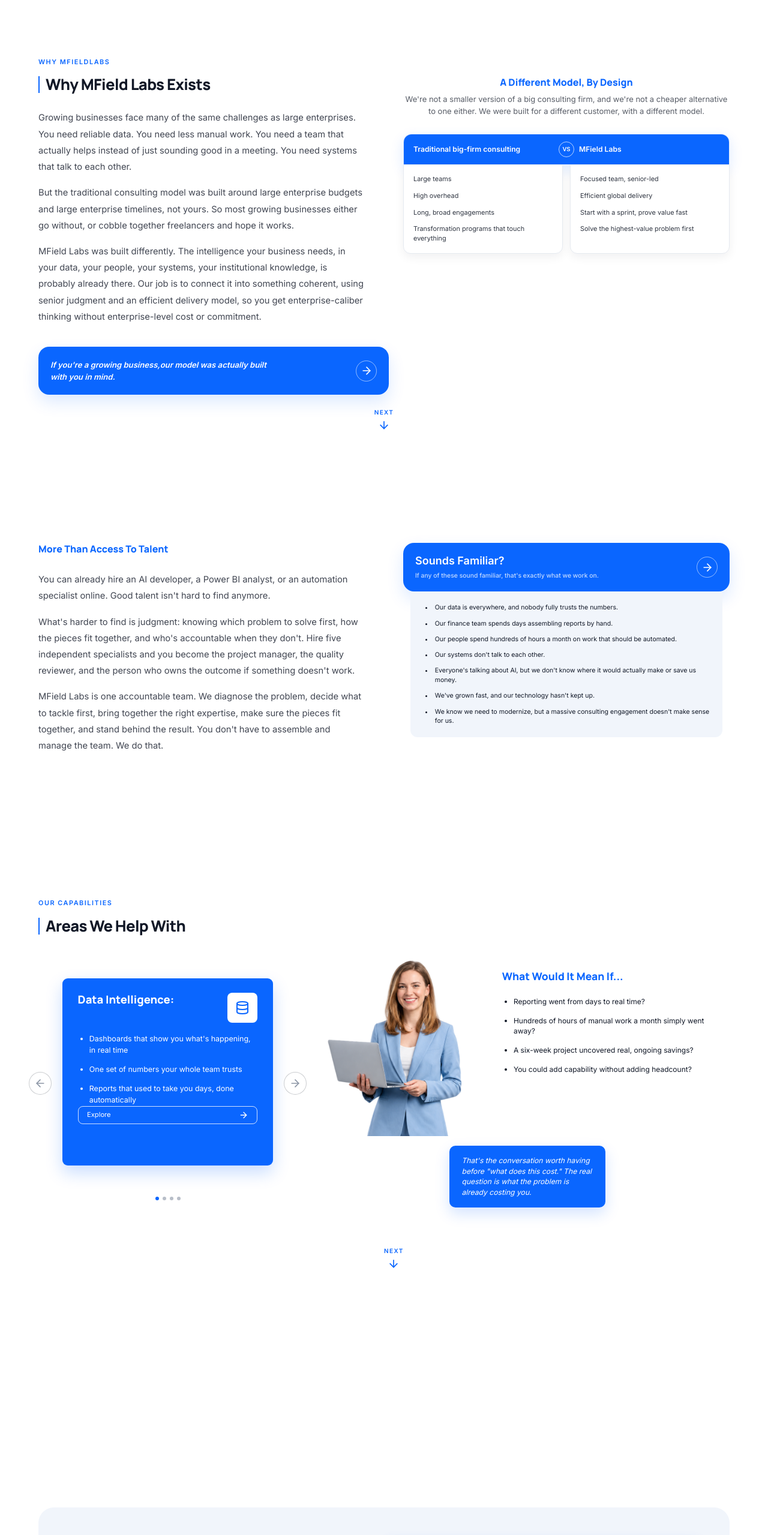
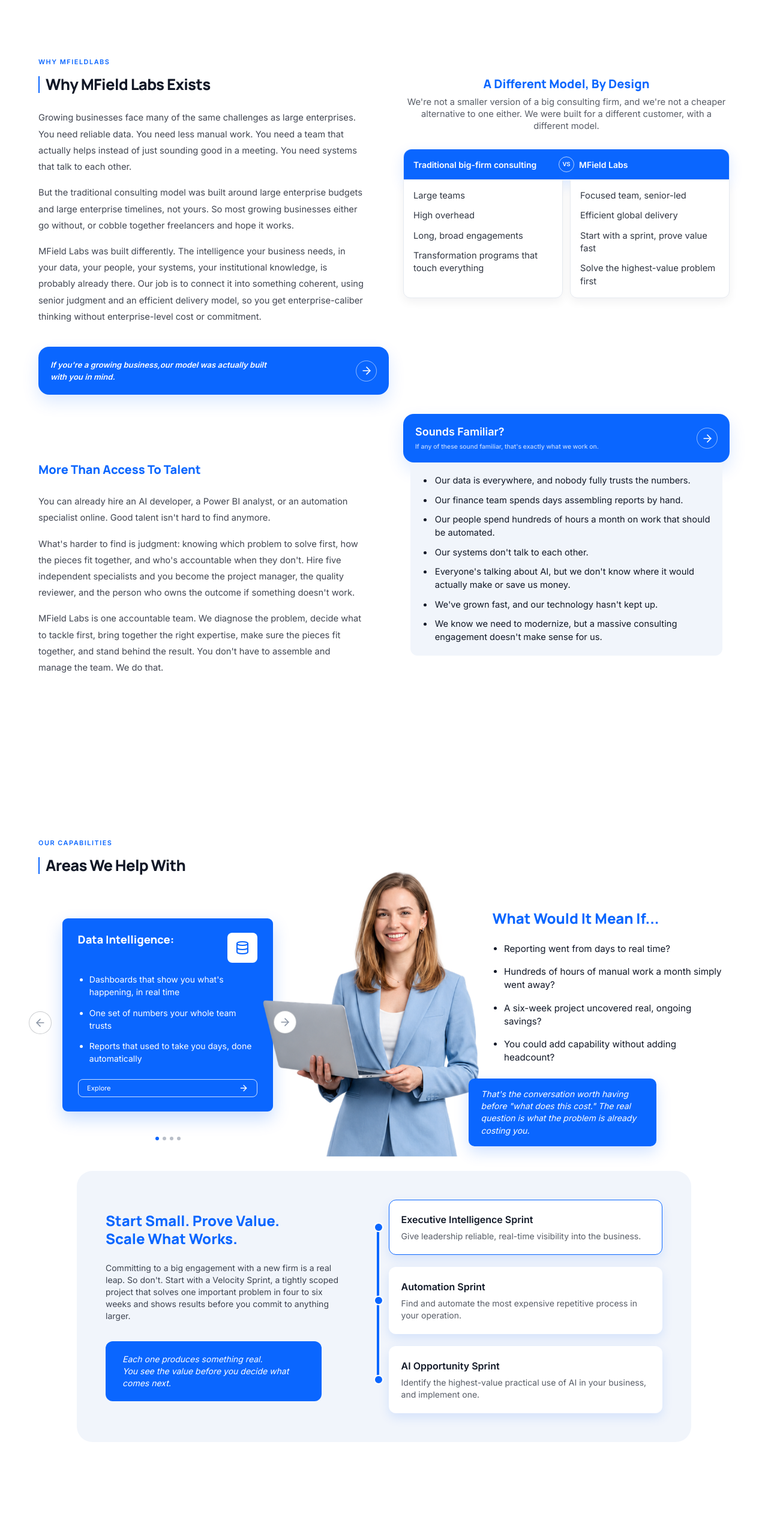
Before and after one commit to zenvioralabs/mfieldlabs, a Next.js app: page / in a window 1280 px wide. Shown: the part 940-3499 px from the top of the page at 60% size. Built offline with nearby package versions, Linux system fonts and the light colour scheme.

Commit message:
font size change

```diff
--- a/app/globals.css
+++ b/app/globals.css
@@ -51,6 +51,34 @@
 @media(max-width:700px){.capability-stage{grid-template-columns:1fr}.capability-image-wrap{order:2;height:350px;top:0}.capability-card-column{order:1;top:0}.capability-outcomes{order:3;grid-column:auto;margin:0}.comparison-head{font-size:.68rem}.work-list>button{grid-template-columns:30px 1fr}.work-body{grid-column:2}.familiar-box{margin:0}.hero-note{display:none}}
 .capability-next-link{z-index:2}
 @media(max-width:700px){.capability-next-link{position:relative;bottom:auto;left:auto;transform:none;margin:2rem auto 0}}
+@media(min-width:701px){.capability-next-over-image{display:grid}}
+@media(max-width:700px){.capability-next-over-image{display:grid;top:140px;right:0;left:auto;z-index:5}}
 .capability-carousel-card{min-height:312px;height:auto}
 .capability-next-arrow{width:64px;height:64px;object-fit:contain}
 .touch-box{align-self:center;justify-self:center}
+
+.capability-carousel-card .capability-explore{margin-top:1.5rem}
+.capability-carousel-card .capability-points li{font-size:14px}
+.comparison-head,.comparison-card p{font-size:14px}
+.differentiator-box{font-size:14px}
+.work-body{font-size:12px}
+.how-work-box h2{font-size:16px}
+.how-work-box .work-body{font-size:14px}
+.differentiator-box.touch-box{width:100%;min-height:80px;padding:1.2rem;justify-self:stretch;align-self:stretch}
+
+@media(min-width:1024px){
+  .capability-stage{position:sticky;top:7rem;z-index:2}
+}
+
+
+
+
+@media(min-width:1024px){
+  .capability-image-wrap{transform:translateX(-28px) scale(1.62);z-index:3}
+  .capability-card-column{z-index:1}
+  .capability-next-over-image{top:34%;right:auto;left:34%;z-index:5}
+  .capability-outcomes{position:relative;z-index:4;margin-left:-40px}
+  .capability-outcomes h3{font-size:1.5rem}
+  .capability-outcomes li{font-size:.95rem;line-height:1.45}
+  .capability-outcomes .capability-quote{position:relative;z-index:5;left:-40px;width:80%;margin-top:1.5rem;font-size:14px}
+}
--- a/app/page.tsx
+++ b/app/page.tsx
@@ -2,7 +2,6 @@
 import Hero from "@/components/sections/Hero";
 import About from "@/components/sections/About";
 import Capabilities from "@/components/sections/Capabilities";
-import EngagementModels from "@/components/sections/EngagementModels";
 import CaseStudies from "@/components/sections/CaseStudies";
 import DeliveryModel from "@/components/sections/DeliveryModel";
 import Differentiators from "@/components/sections/Differentiators";
@@ -18,7 +17,6 @@
         <Hero />
         <About />
         <Capabilities />
-        <EngagementModels />
         <CaseStudies />
         <DeliveryModel />
         <Differentiators />
--- a/components/sections/About.tsx
+++ b/components/sections/About.tsx
@@ -2,7 +2,6 @@
 
 import * as React from "react";
 import { ArrowRight } from "lucide-react";
-import { motion, useReducedMotion } from "framer-motion";
 
 const bullets = [
   "Our data is everywhere, and nobody fully trusts the numbers.",
@@ -15,7 +14,6 @@
 ];
 
 export default function About() {
-  const reduced = useReducedMotion();
   return (
     <section id="about" className="bg-white px-5 py-20 sm:px-8 md:px-12 lg:px-16 lg:py-28">
       <div className="mx-auto max-w-[1160px]">
@@ -35,8 +33,8 @@
           </div>
 
           <div className="pt-2 lg:pt-8">
-            <h3 className="blue-subheading text-center text-[13px]">A Different Model, By Design</h3>
-            <p className="mt-2 text-center text-[13px] leading-5 text-ink/70">We're not a smaller version of a big consulting firm, and we're not a cheaper alternative to one either. We were built for a different customer, with a different model.</p>
+            <h3 className="blue-subheading text-center !text-[20px]">A Different Model, By Design</h3>
+            <p className="mt-2 text-center text-[.92rem] leading-5 text-ink/70">We're not a smaller version of a big consulting firm, and we're not a cheaper alternative to one either. We were built for a different customer, with a different model.</p>
 
             <div className="comparison mt-7">
               <div className="comparison-head">
@@ -47,25 +45,18 @@
             </div>
             <div className="comparison-cards">
               <div className="comparison-card">
-                <p>Large teams</p><p>High overhead</p><p>Long, broad engagements</p><p>Transformation programs that touch everything</p>
+                <p className="!text-[.92rem]">Large teams</p><p className="!text-[.92rem]">High overhead</p><p className="!text-[.92rem]">Long, broad engagements</p><p className="!text-[.92rem]">Transformation programs that touch everything</p>
               </div>
               <div className="comparison-card">
-                <p>Focused team, senior-led</p><p>Efficient global delivery</p><p>Start with a sprint, prove value fast</p><p>Solve the highest-value problem first</p>
+                <p className="!text-[.92rem]">Focused team, senior-led</p><p className="!text-[.92rem]">Efficient global delivery</p><p className="!text-[.92rem]">Start with a sprint, prove value fast</p><p className="!text-[.92rem]">Solve the highest-value problem first</p>
               </div>
             </div>
           </div>
         </div>
 
-        <div className="flex justify-center py-12">
-          <motion.a href="#more-than-access" aria-label="Continue to More Than Access To Talent" animate={reduced ? undefined : { y: [0, 8, 0] }} transition={reduced ? undefined : { duration: 1.6, repeat: Infinity, ease: "easeInOut" }} className="relative -top-8 flex flex-col items-center gap-1 text-deepblue">
-            <span className="text-[10px] font-bold uppercase tracking-[.14em]">Next</span>
-            <ArrowRight className="h-5 w-5 rotate-90" />
-          </motion.a>
-        </div>
-
         <div id="more-than-access" className="scroll-mt-40 mt-28 grid items-start gap-10 lg:grid-cols-[1fr_1fr] lg:gap-16">
           <div className="max-w-[650px]">
-            <h2 className="blue-subheading mb-7">More Than Access To Talent</h2>
+            <h2 className="blue-subheading mb-7 !text-[20px]">More Than Access To Talent</h2>
             <div className="prose-mfield text-ink/80">
               <p>You can already hire an AI developer, a Power BI analyst, or an automation specialist online. Good talent isn't hard to find anymore.</p>
               <p>What's harder to find is judgment: knowing which problem to solve first, how the pieces fit together, and who's accountable when they don't. Hire five independent specialists and you become the project manager, the quality reviewer, and the person who owns the outcome if something doesn't work.</p>
@@ -74,12 +65,12 @@
           </div>
 
           <div>
-            <div className="blue-callout">
+            <div className="blue-callout relative -top-20">
               <span><strong className="text-lg">Sounds Familiar?</strong><br /><small className="text-sm">If any of these sound familiar, that's exactly what we work on.</small></span>
               <a href="#contact" aria-label="Go to contact" className="circle-arrow h-10 w-10"><ArrowRight className="h-5 w-5" /></a>
             </div>
-            <div className="familiar-box">
-              <ul>{bullets.map((bullet) => <li key={bullet}>{bullet}</li>)}</ul>
+            <div className="familiar-box relative -top-20">
+              <ul>{bullets.map((bullet) => <li className="!text-[.92rem]" key={bullet}>{bullet}</li>)}</ul>
             </div>
           </div>
         </div>
--- a/components/sections/Capabilities.tsx
+++ b/components/sections/Capabilities.tsx
@@ -6,6 +6,7 @@
 import { ArrowLeft, ArrowRight, Database, Workflow, LayoutPanelLeft, Sparkles } from "lucide-react";
 import { capabilities, type CapabilityIcon } from "@/content/capabilities";
 import CapabilityModal from "@/components/ui/CapabilityModal";
+import EngagementModels from "@/components/sections/EngagementModels";
 
 const ICONS: Record<CapabilityIcon, typeof Database> = {
   database: Database,
@@ -50,6 +51,7 @@
   };
 
   return (
+    <>
     <section id="services" className="relative bg-white px-5 py-20 pb-32 sm:px-8 md:px-12 lg:px-16 lg:py-28 lg:pb-40">
       <div className="mx-auto max-w-[1160px]">
         <div className="mb-9">
@@ -91,10 +93,6 @@
               </AnimatePresence>
             </div>
 
-            <button className="cap-arrow cap-arrow-right" onClick={() => go(1)} aria-label="Next capability">
-              <ArrowRight className="h-5 w-5" />
-            </button>
-
             <div className="capability-dots" aria-label="Capability selector">
               {capabilities.map((capability, index) => (
                 <button
@@ -118,6 +116,10 @@
             />
           </div>
 
+          <button className="cap-arrow cap-arrow-right capability-next-over-image" onClick={() => go(1)} aria-label="Next capability">
+            <ArrowRight className="h-5 w-5" />
+          </button>
+
           <div className="capability-outcomes">
             <h3>What Would It Mean If...</h3>
             <ul>
@@ -133,11 +135,6 @@
         </div>
       </div>
 
-      <motion.a href="#engagement-models" aria-label="Continue to Start Small, Prove Value, Scale What Works" animate={reduced ? undefined : { y: [0, 8, 0] }} transition={reduced ? undefined : { duration: 1.6, repeat: Infinity, ease: "easeInOut" }} className="capability-next-link absolute bottom-52 left-1/2 flex -translate-x-1/2 flex-col items-center gap-1 text-deepblue">
-        <span className="text-[10px] font-bold uppercase tracking-[.14em]">Next</span>
-        <ArrowRight className="h-5 w-5 rotate-90" />
-      </motion.a>
-
       <CapabilityModal
         open={open}
         onClose={() => setOpen(false)}
@@ -149,6 +146,8 @@
         outcomes={current.outcomes}
         image={current.image}
       />
+      <EngagementModels />
     </section>
+    </>
   );
 }
--- a/components/sections/DeliveryModel.tsx
+++ b/components/sections/DeliveryModel.tsx
@@ -1,5 +1,4 @@
 import Image from "next/image";
-import { ArrowRight } from "lucide-react";
 
 export default function DeliveryModel() {
   return (
@@ -17,10 +16,6 @@
           <Image src="/images/WHO-WE-ARE-IMAGE.png" alt="MField Labs leadership" fill sizes="50vw" className="object-contain object-center" />
         </div>
       </div>
-      <a href="#why-choose-us" aria-label="Continue to Why choose MField Labs" className="absolute bottom-12 left-1/2 flex -translate-x-1/2 animate-bounce flex-col items-center gap-1 text-deepblue">
-        <span className="text-[10px] font-bold uppercase tracking-[.14em]">Next</span>
-        <ArrowRight className="h-5 w-5 rotate-90" />
-      </a>
     </section>
   );
 }
--- a/components/sections/Differentiators.tsx
+++ b/components/sections/Differentiators.tsx
@@ -16,7 +16,7 @@
 export default function Differentiators() {
   const [active, setActive] = React.useState(1);
   return (
-    <section id="why-choose-us" className="bg-white px-5 pt-28 pb-16 sm:px-8 md:px-12 lg:px-16 lg:pt-32 lg:pb-20">
+    <section id="why-choose-us" className="relative -top-[80px] bg-white px-5 pt-8 pb-16 sm:px-8 md:px-12 lg:px-16 lg:pt-12 lg:pb-20">
       <div className="mx-auto max-w-[1160px]">
         <div className="grid gap-12 lg:grid-cols-[.8fr_1.2fr] lg:items-start">
           <div>
--- a/components/sections/EngagementModels.tsx
+++ b/components/sections/EngagementModels.tsx
@@ -17,7 +17,7 @@
   const lastDotRef = React.useRef<HTMLSpanElement>(null);
   const [lineBounds, setLineBounds] = React.useState({ top: 0, bottom: 0 });
   const { scrollYProgress } = useScroll({ target: pinRef, offset: ["start start", "end end"] });
-  const lineScale = useTransform(scrollYProgress, [0, 1], [0, 1]);
+  const lineScale = useTransform(scrollYProgress, [0, 0.2], [0, 1]);
 
   React.useLayoutEffect(() => {
     const measure = () => {
@@ -40,12 +40,12 @@
 
   return (
     <section id="engagement-models" ref={pinRef} className="relative bg-white" style={{ height: "220vh" }}>
-      <div className="sticky top-0 flex min-h-screen items-center px-5 sm:px-8 md:px-12 lg:px-16">
-        <div className="mx-auto w-full max-w-[1160px] rounded-[26px] bg-[#f1f5fb] p-7 sm:p-10 lg:p-12">
+      <div className="sticky top-72 flex min-h-screen items-center px-5 sm:px-8 md:px-12 lg:px-16">
+        <div className="mx-auto w-full max-w-[1160px] rounded-[26px] bg-[#f1f5fb] p-7 sm:p-10 lg:-translate-y-[280px] lg:p-12">
           <div className="grid gap-10 lg:grid-cols-[.9fr_1.1fr] lg:items-center">
             <div>
-              <h2 className="blue-subheading mb-6">Start Small. Prove Value.<br />Scale What Works.</h2>
-              <p className="max-w-[430px] text-[13px] leading-5 text-ink/80">Committing to a big engagement with a new firm is a real leap. So don't. Start with a Velocity Sprint, a tightly scoped project that solves one important problem in four to six weeks and shows results before you commit to anything larger.</p>
+              <h2 className="blue-subheading mb-6 !text-[1.5rem]">Start Small. Prove Value.<br />Scale What Works.</h2>
+              <p className="max-w-[430px] text-[14px] leading-5 text-ink/80">Committing to a big engagement with a new firm is a real leap. So don't. Start with a Velocity Sprint, a tightly scoped project that solves one important problem in four to six weeks and shows results before you commit to anything larger.</p>
               <div className="mt-8 max-w-[360px] rounded-xl bg-deepblue px-7 py-5 text-sm italic leading-5 text-white">Each one produces something real.<br />You see the value before you decide what comes next.</div>
             </div>
             <div ref={lineRef} className="relative pl-8">
@@ -55,7 +55,7 @@
                 {sprints.map((m, i) => (
                   <motion.button key={m.title} onClick={() => setActive(i)} whileHover={{ x: 3 }} className={`relative flex w-full items-center gap-5 rounded-xl border bg-white p-5 text-left shadow-[0_7px_18px_rgba(10,102,255,.12)] ${active === i ? "border-deepblue" : "border-transparent"}`}>
                     <span ref={i === 0 ? firstDotRef : i === 2 ? lastDotRef : undefined} className="absolute -left-[26px] h-4 w-4 rounded-full border-2 border-white bg-deepblue" />
-                    <span><strong className="block text-base font-bold">{m.title}</strong><small className="mt-1.5 block text-xs leading-5 text-ink/70">{m.body}</small></span>
+                    <span><strong className="block text-base font-bold">{m.title}</strong><small className="mt-1.5 block text-[14px] leading-5 text-ink/70">{m.body}</small></span>
                   </motion.button>
                 ))}
               </div>
```
